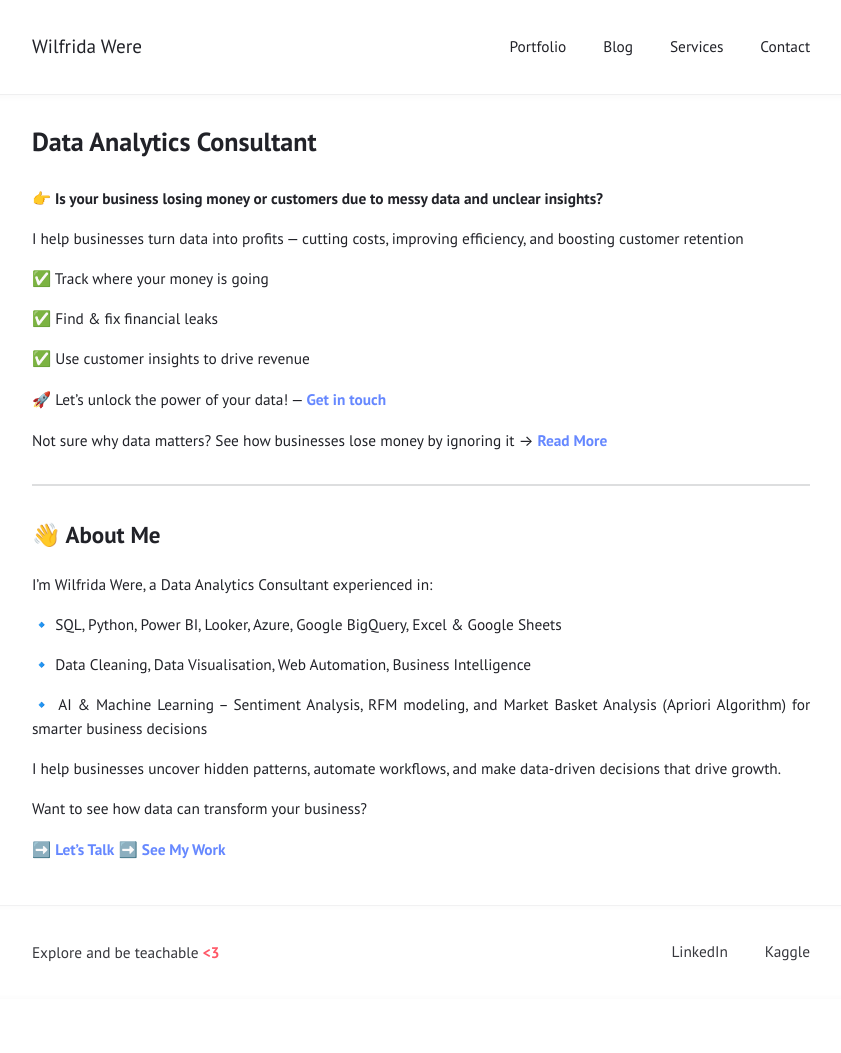
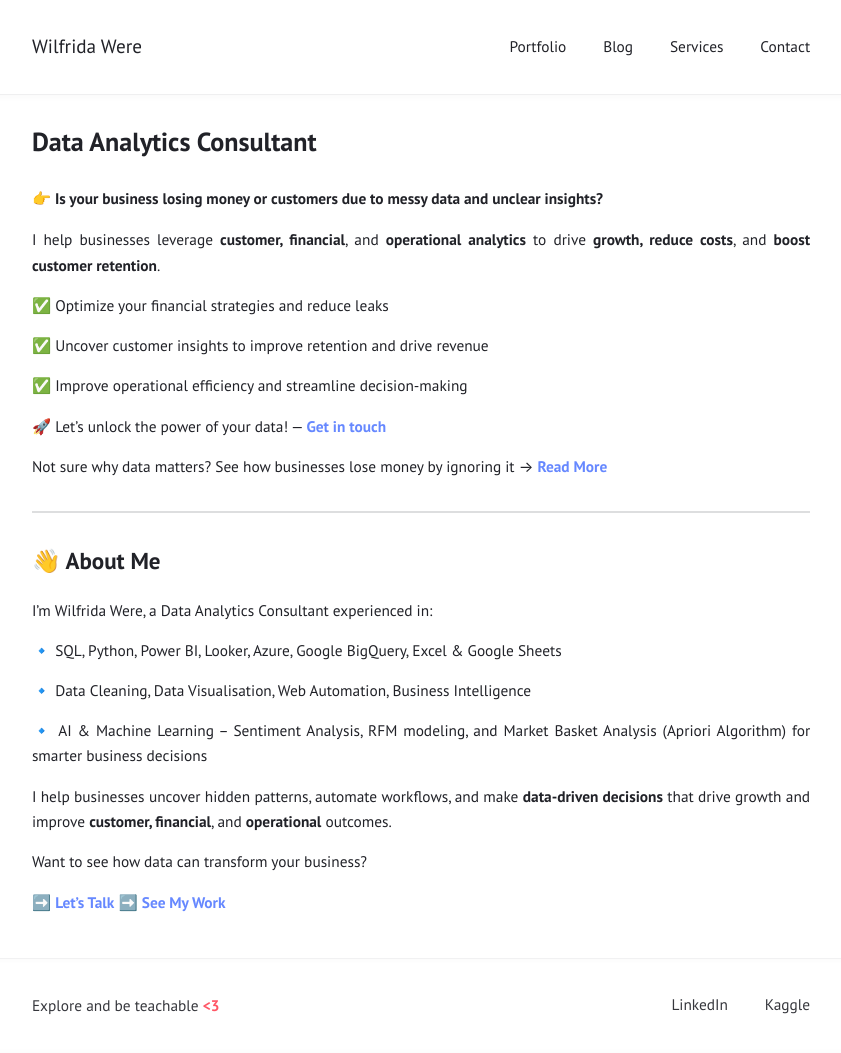
Before and after one commit to Wilfrida-Were/website, a Jekyll site: the page built from index.md, in a window 1280 px wide. Shown: the whole page, without its empty margins (219-1060 px from the left). Built offline with Jekyll 4.4.1, drawn with Linux system fonts in a browser that asks for light colours; before the commit the page ends 999 px from its top, so only the background shows below that.

Commit message:
Update index.md

```diff
--- a/index.md
+++ b/index.md
@@ -5,13 +5,13 @@ title: "Data Analytics Consultant"
 
 **👉 Is your business losing money or customers due to messy data and unclear insights?**
 
-I help businesses turn data into profits — cutting costs, improving efficiency, and boosting customer retention
+I help businesses leverage **customer, financial**, and **operational analytics** to drive **growth, reduce costs**, and **boost customer retention**.
 
-✅ Track where your money is going
+✅ Optimize your financial strategies and reduce leaks
 
-✅ Find & fix financial leaks
+✅ Uncover customer insights to improve retention and drive revenue
 
-✅ Use customer insights to drive revenue
+✅ Improve operational efficiency and streamline decision-making
 
 🚀 Let’s unlock the power of your data! — **[Get in touch](https://www.wilfridawere.com/contact/)**
 
@@ -29,7 +29,7 @@ I’m Wilfrida Were, a Data Analytics Consultant experienced in:
 
 🔹 AI & Machine Learning – Sentiment Analysis, RFM modeling, and Market Basket Analysis (Apriori Algorithm) for smarter business decisions
 
-I help businesses uncover hidden patterns, automate workflows, and make data-driven decisions that drive growth.
+I help businesses uncover hidden patterns, automate workflows, and make **data-driven decisions** that drive growth and improve **customer, financial**, and **operational** outcomes.
 
 Want to see how data can transform your business?
 
```
